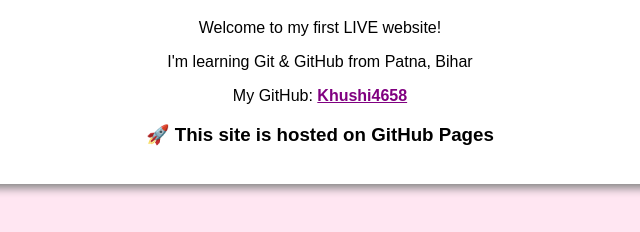
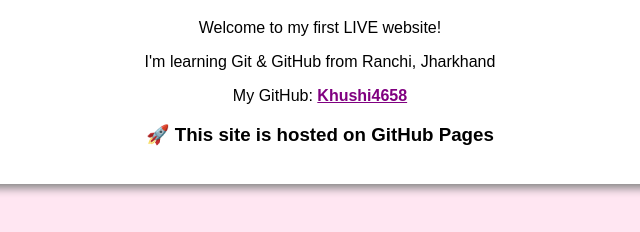
Before and after one commit to Khushi4658/my--first--project, a plain HTML site: page index.html in a window 1280 px wide. Shown: the part 140-372 px from the top of the page, 320-960 px from the left. Drawn offline with Linux system fonts and the light colour scheme.

Commit message:
Update index.html

```diff
--- a/index.html
+++ b/index.html
@@ -13,7 +13,7 @@
 <div class="box">
 <h1>Hi, I'm Khushi Gupta 👋</h1>
 <p>Welcome to my first LIVE website!</p>
-<p>I'm learning Git & GitHub from Patna, Bihar</p>
+<p>I'm learning Git & GitHub from Ranchi, Jharkhand</p>
 <p>My GitHub: <a href="https://github.com/Khushi4658">Khushi4658</a></p>
 <h3>🚀 This site is hosted on GitHub Pages</h3>
 </div>
```
